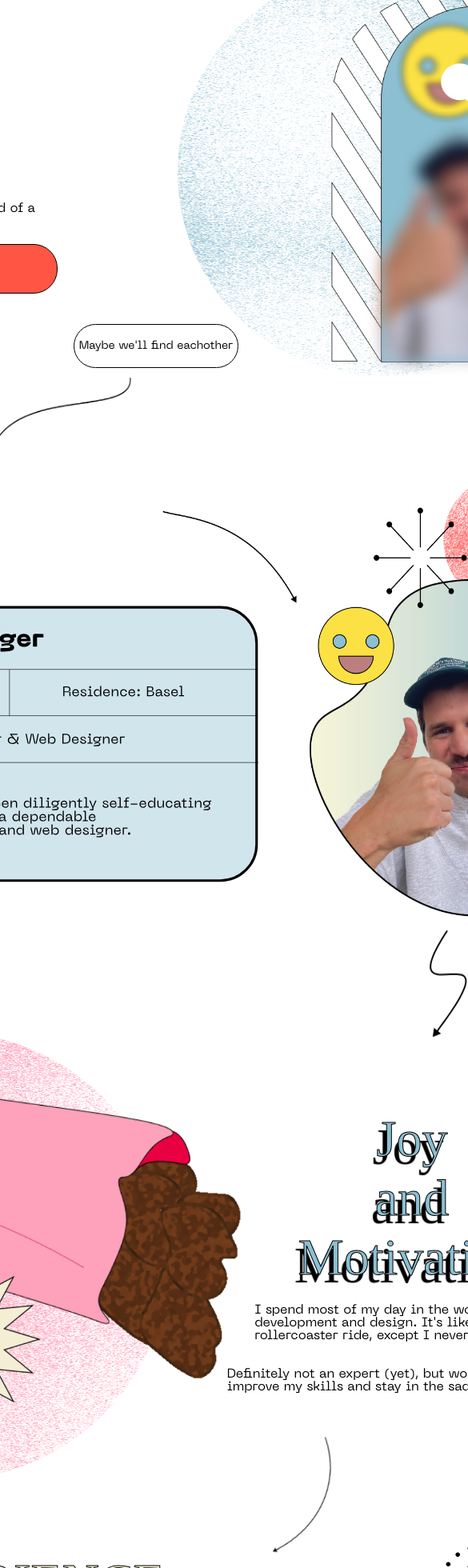
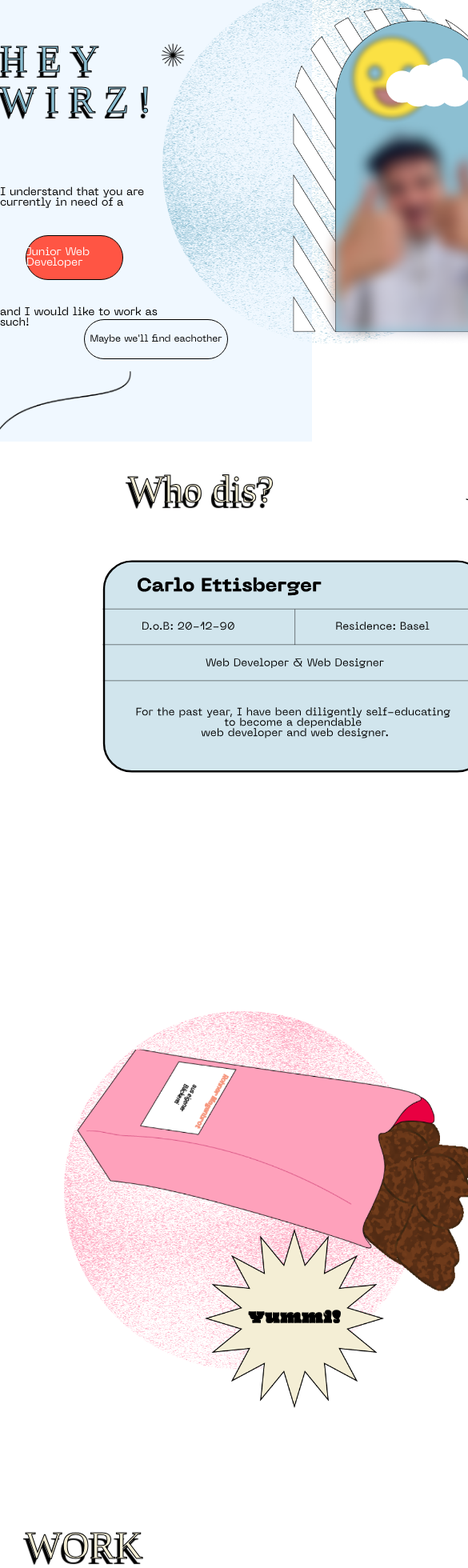
Before and after one commit to heckspoiler/wirz-portfolio, a React (Create React App) app in the folder wirz-portfolio/: page / in a window 390 px wide. Shown: the part 40-2000 px from the top of the page at 80% size, 585 px wide, since content can reach past the window. Built offline with nearby package versions, Linux system fonts and the light colour scheme; a web font is replaced by a local one.

Commit message:
responsiveness

```diff
--- a/wirz-portfolio/src/App.css
+++ b/wirz-portfolio/src/App.css
@@ -8,3 +8,11 @@
   max-height: 4566px;
   height: auto;
 }
+
+@media (max-width: 1200px) {
+  .App {
+    max-width: 100vw;
+    max-height: 100vh;
+    height: auto;
+  }
+}
--- a/wirz-portfolio/src/index.css
+++ b/wirz-portfolio/src/index.css
@@ -30,7 +30,7 @@ body {
     sans-serif;
   -webkit-font-smoothing: antialiased;
   -moz-osx-font-smoothing: grayscale;
-  overflow-x: hidden;
+  /* overflow-x: hidden; */
   display: flex;
   flex-direction: column;
   align-items: center;
@@ -50,3 +50,16 @@ h1 {
 
   color: var(--title-color-beige);
 }
+
+@media (max-width: 1110px) {
+  h1 {
+    font-size: 3rem;
+    font-weight: 300;
+    font-family: var(--title-font);
+    text-shadow: -3px 7px 1px black;
+    font-size: 3rem;
+    -webkit-text-stroke: 1px #000000;
+
+    color: var(--title-color-beige);
+  }
+}
--- a/wirz-portfolio/src/section_1/SectionOne.css
+++ b/wirz-portfolio/src/section_1/SectionOne.css
@@ -2,7 +2,7 @@
   display: flex;
   width: 100%;
   height: 100%;
-  padding-bottom: 4rem;
+  padding-bottom: 6rem;
   align-items: center;
   justify-content: space-evenly;
 }
@@ -58,18 +58,16 @@ p {
 }
 
 .section-one_star {
-  height: 3rem;
-  width: 3rem;
   position: absolute;
-  margin-left: 18rem;
-  margin-top: 2.3rem;
+  margin-left: 17rem;
+  margin-top: 3rem;
 }
 
 .section-one_arrow {
   position: absolute;
   height: 6rem;
   width: 11rem;
-  margin-top: 38rem;
+  margin-top: 40rem;
   margin-right: 15rem;
   animation: arrow 3s ease-in-out 4;
 }
@@ -85,3 +83,75 @@ p {
     transform: scale(1);
   }
 }
+
+@media (max-width: 1110px) {
+  .section-one_main-container {
+    background-color: aliceblue;
+  }
+
+  .section-one_image {
+    height: 28rem;
+    width: 28rem;
+  }
+
+  .section-one_main-title {
+    line-height: 3.2rem;
+    letter-spacing: 0.8rem;
+    font-size: 3rem !important;
+  }
+
+  .section-one_left-side-container {
+    gap: 30px;
+    height: 28rem;
+    width: 28rem;
+    margin-top: 3rem;
+  }
+
+  p {
+    font-family: var(--main-font);
+  }
+
+  .section-one_paragraph-container {
+    display: flex;
+    flex-direction: column;
+    gap: 20px;
+    font-size: 14px;
+  }
+
+  .section-one_lower-paragraph-container {
+    position: absolute;
+    margin-top: 27rem;
+    border: 1px solid black;
+    padding: 6px;
+    border-radius: 40px;
+    font-size: 12px;
+  }
+
+  .section-one-paragraph-emphasize-container {
+    background-color: #ff5544;
+    color: white;
+    border: 1px solid black;
+    border-radius: 30px;
+    display: flex;
+    justify-content: center;
+    font-size: 14px;
+    width: 60%;
+    margin-left: 2rem;
+  }
+
+  .section-one_star {
+    scale: 0.6;
+    position: absolute;
+    margin-left: 12rem;
+    margin-top: 2.3rem;
+  }
+
+  .section-one_arrow {
+    position: absolute;
+    height: 6rem;
+    width: 11rem;
+    margin-top: 38rem;
+    margin-right: 15rem;
+    animation: arrow 3s ease-in-out 4;
+  }
+}
--- a/wirz-portfolio/src/section_2/SectionTwo.css
+++ b/wirz-portfolio/src/section_2/SectionTwo.css
@@ -24,15 +24,14 @@
   opacity: 0;
 }
 .section-two_portrait-container {
-  margin-left: 4rem;
   height: auto;
   width: auto;
 }
 .section-two_portrait {
-  height: 40rem;
-  width: 27rem;
-  margin-top: -10rem;
+  scale: 0.6;
   opacity: 0;
+  margin-top: -23rem;
+  margin-left: -7rem;
 }
 
 .section-two_arrow {
@@ -46,7 +45,62 @@
 .section-two_arrow-curvy {
   position: absolute;
   margin-left: 60rem;
-  margin-top: 30rem;
-  scale: 0.8;
+  margin-top: 35rem;
+  scale: 1;
   opacity: 0;
 }
+
+@media (max-width: 1110px) {
+  .section-two_main-container {
+    height: 100%;
+    width: 100%;
+  }
+
+  .section-two_main-title {
+    margin-left: 10rem;
+    opacity: 0;
+  }
+
+  .section-two_img-section {
+    height: 100%;
+    width: 100%;
+    display: flex;
+    top: 0;
+    margin-top: -30px;
+  }
+
+  .section-two_info-card {
+    height: 30rem;
+    width: 30rem;
+    margin-left: 8rem;
+    margin-top: -3rem;
+    opacity: 0;
+  }
+  .section-two_portrait-container {
+    margin-left: 4rem;
+    height: auto;
+    width: auto;
+  }
+  .section-two_portrait {
+    scale: 0.48;
+    opacity: 0;
+    margin-top: -26rem;
+    margin-left: -10rem;
+  }
+
+  .section-two_arrow {
+    position: absolute;
+    margin-left: 32rem;
+    margin-top: -6rem;
+    scale: 0.5;
+    opacity: 0;
+  }
+
+  .section-two_arrow-curvy {
+    position: absolute;
+    margin-left: 52rem;
+    margin-top: 27rem;
+    scale: 0.8;
+    opacity: 0;
+  }
+}
--- a/wirz-portfolio/src/section_3/SectionThree.css
+++ b/wirz-portfolio/src/section_3/SectionThree.css
@@ -1,7 +1,6 @@
 .section-three_container {
   height: 100%;
   width: 100%;
-  /* background-color: aqua; */
   padding-bottom: 3rem;
 }
 
@@ -20,6 +19,7 @@
 .section-three_title {
   color: var(--title-color-blue);
   text-align: center;
+  margin-top: -3rem;
   font-size: 0rem;
 }
 
@@ -72,5 +72,84 @@
   margin-left: 40rem;
   transform: rotate(80deg) scaleX(-1);
   opacity: 0;
-  margin-top: -6rem;
+  margin-top: -8rem;
 }
+
+@media (max-width: 1210px) {
+  .section-three_container {
+    height: 100%;
+    width: 100%;
+    padding-bottom: 3rem;
+  }
+
+  .section-three_text-container {
+    width: 50vw;
+    height: auto;
+    margin-left: 35rem;
+    display: flex;
+    flex-direction: column;
+    align-items: center;
+    justify-content: center;
+    height: 30rem;
+    width: 30rem;
+  }
+
+  .section-three_title {
+    color: var(--title-color-blue);
+    text-align: center;
+    margin-top: -3rem;
+    font-size: 0rem;
+  }
+
+  .section-three_paragraph {
+    width: 80%;
+    opacity: 0;
+  }
+
+  .para-1 {
+    margin-left: 2rem;
+    width: 70%;
+    margin-top: -2rem;
+  }
+
+  .para-2 {
+    margin-left: 1.5rem;
+  }
+
+  .section-three_ellipse {
+    position: absolute;
+    margin-top: -35rem;
+    height: 28rem;
+    width: 28rem;
+    z-index: -4;
+    margin-left: 5rem;
+    opacity: 0;
+  }
+
+  .section-three_rohner-magenbrot {
+    position: absolute;
+    margin-top: -32rem;
+    height: 20.375rem;
+    width: 32.6rem;
+    z-index: -3;
+    margin-left: -100rem;
+  }
+
+  .section-three_yummy {
+    position: absolute;
+    margin-top: -18rem;
+    height: 0;
+    width: 0;
+    transform-origin: center center;
+    margin-left: 16rem;
+  }
+
+  .section-three_arrow {
+    position: absolute;
+    scale: 0.4;
+    margin-left: 40rem;
+    transform: rotate(80deg) scaleX(-1);
+    opacity: 0;
+    margin-top: -5rem;
+  }
+}
--- a/wirz-portfolio/src/section_3/SectionThree.js
+++ b/wirz-portfolio/src/section_3/SectionThree.js
@@ -28,7 +28,7 @@ export const SectionThree = () => {
       animationTitle.start({
         opacity: 1,
         fontSize: "4rem",
-        transition: { type: "spring", duration: 1, bounce: 0.3, delay: 1.4 },
+        transition: { type: "spring", duration: 1, bounce: 0.3, delay: 1.8 },
       });
       animationMagenbrot.start({
         marginLeft: "6rem",
@@ -38,17 +38,17 @@ export const SectionThree = () => {
           type: "spring",
           stiffness: 30,
           duration: 2,
-          delay: 1.8,
+          delay: 2.4,
         },
       });
       animationBackground.start({
         opacity: 1,
-        transition: { type: "spring", duration: 2, bounce: 0.3, delay: 2 },
+        transition: { type: "spring", duration: 2, bounce: 0.3, delay: 2.6 },
       });
       animationYummy.start({
         height: "14rem",
         width: "14rem",
-        transition: { type: "spring", duration: 1, bounce: 0.6, delay: 2.3 },
+        transition: { type: "spring", duration: 1, bounce: 0.6, delay: 3 },
       });
       animationFirstParagraph.start({
         opacity: 1,
@@ -56,12 +56,12 @@ export const SectionThree = () => {
           type: "spring",
           duration: 1.5,
           bounce: 0.3,
-          delay: 2.5,
+          delay: 3.2,
         },
       });
       animationSecondParagraph.start({
         opacity: 1,
-        transition: { type: "spring", duration: 1.5, bounce: 0.3, delay: 2.8 },
+        transition: { type: "spring", duration: 1.5, bounce: 0.3, delay: 3.4 },
       });
 
       animationArrow.start({
@@ -77,13 +77,9 @@ export const SectionThree = () => {
     console.log("use effect hook, inView = ", inView);
   }, [inView]);
   return (
-    <m.div className="section-three_container">
+    <m.div className="section-three_container" ref={ref}>
       <section className="section-three_text-container">
-        <m.h1
-          className="section-three_title"
-          animate={animationTitle}
-          ref={ref}
-        >
+        <m.h1 className="section-three_title" animate={animationTitle}>
           Joy <br />
           and
           <br />
```
